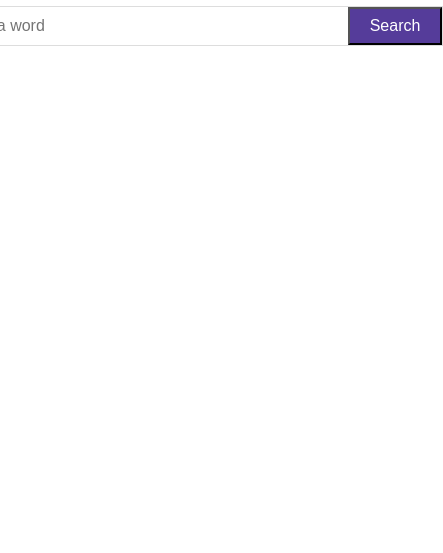
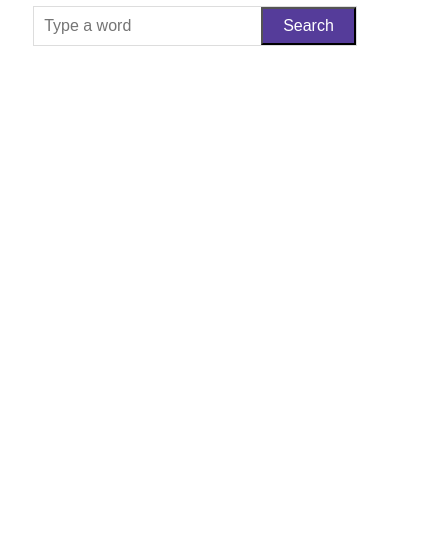
Before and after one commit to scarr33/Dictionary-app, a plain HTML site: page index.html in a window 390 px wide. Shown: the part 291-844 px from the top of the page, 443 px wide, since content can reach past the window. Drawn offline with Linux system fonts and the light colour scheme.

Commit message:
Responsive

```diff
--- a/style.css
+++ b/style.css
@@ -49,7 +49,7 @@ input {
 	border: none;
 	padding: 10px;
 	font-size: 1rem;
-	min-width: 400px;
+	max-width: 450px;
 	outline: none;
 }
 
```
